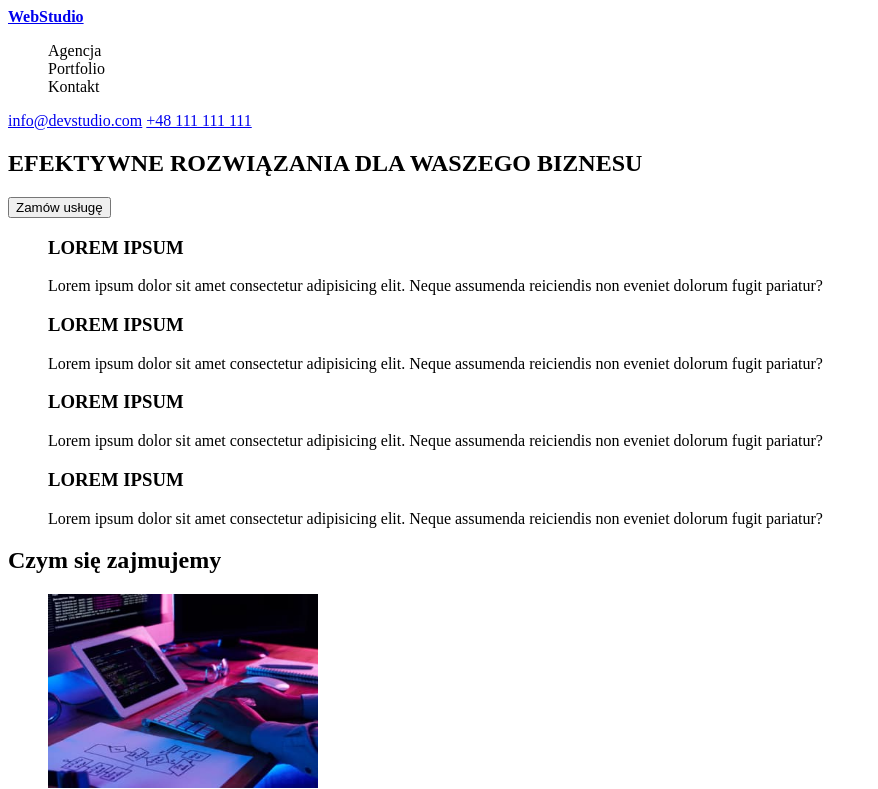
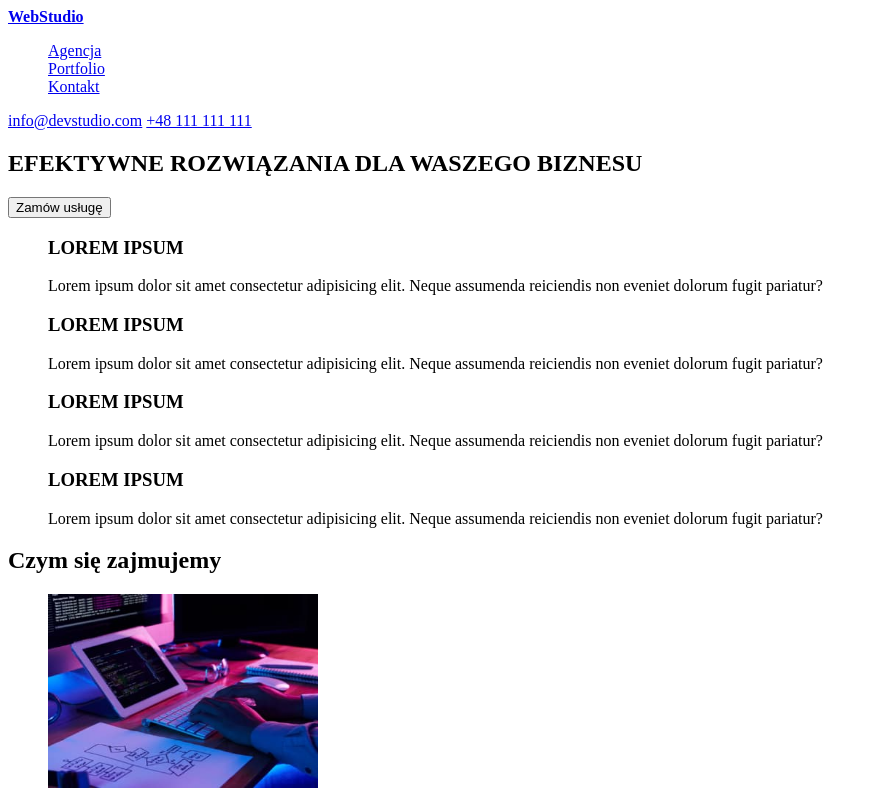
Before and after one commit to aleksandraszwaczka/goit-markup-hw-01, a plain HTML site: page index.html in a window 1280 px wide. Shown: the top 789 px of the page, without its empty margins (0-878 px from the left). Drawn offline with Linux system fonts and the light colour scheme.

Commit message:
nav z linkami

```diff
--- a/index.html
+++ b/index.html
@@ -13,9 +13,9 @@
       <nav>
         <ul type="none">
           <!-- Wiem, że type="none" jest przestarzały, ale denerwowały mnie kropki -->
-          <li>Agencja</li>
-          <li>Portfolio</li>
-          <li>Kontakt</li>
+          <li><a href="#">Agencja</a></li>
+          <li><a href="#">Portfolio</a></li>
+          <li><a href="#">Kontakt</a></li>
         </ul>
       </nav>
 
```
